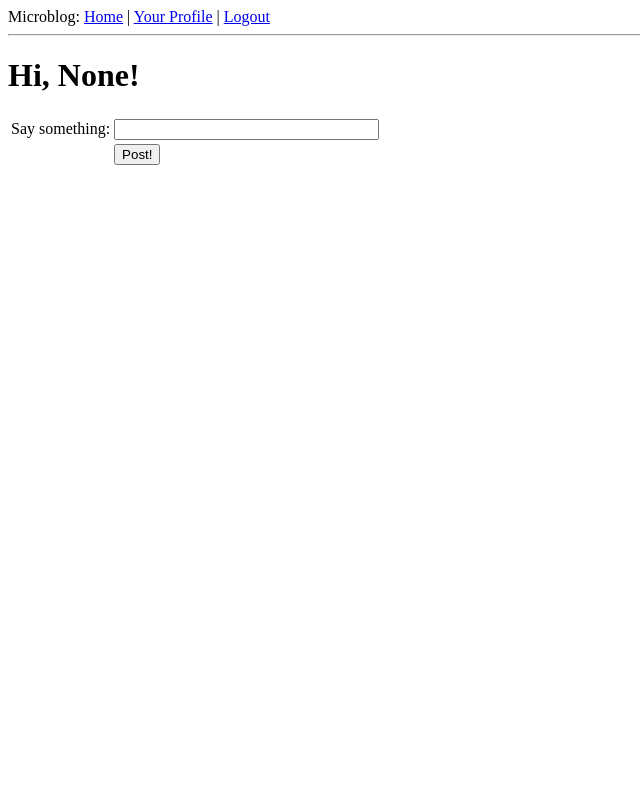
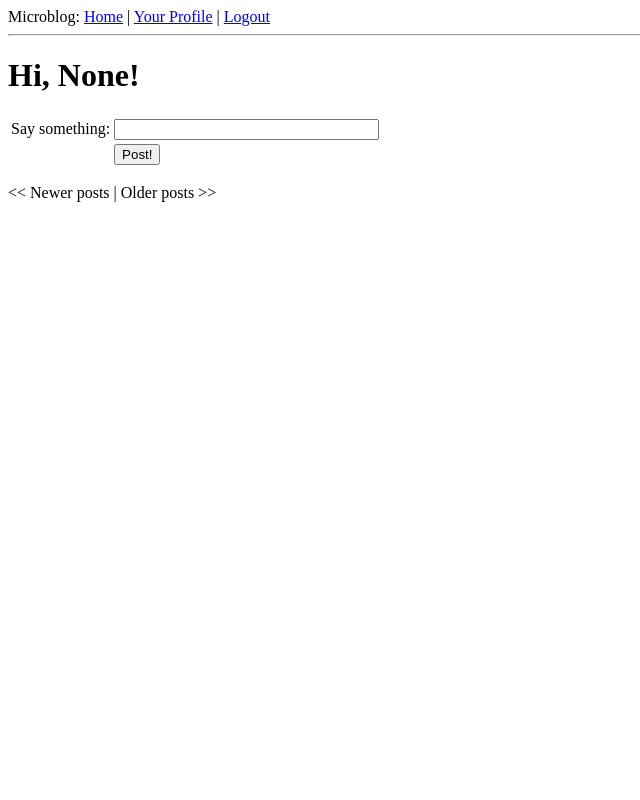
Before and after one commit to wangwangwar/Flask-Mega-Project, a Flask app: page / in a window 1280 px wide. Shown: the whole page, without its empty margins (0-640 px from the left). Run offline with Flask 2, Linux system fonts and the light colour scheme; a user stored in the database is signed in; data comes from the database, SQL or seed files in the repository; data that the repository does not hold is empty; parts of the project's set-up code (start-up, migrations or seed data) failed here and were passed over.

Commit message:
The Flask Mega-Tutorial, Part IX: Pagination
* In /index, we show followed users' posts.
* Add pagination functions. We can set the number of posts per page
in config.py: POSTS_PER_PAGE, default 3.
* Refine user profile page.

```diff
--- a/app/templates/index.html
+++ b/app/templates/index.html
@@ -22,8 +22,14 @@
 </form>
 
 
+{% for post in posts.items %}
+    {% include 'post.html' %}
+{% endfor %}
 
-{% for post in posts %}
-<div><p>{{post.author.nickname}} says: <b>{{post.body}}</b></p></div>
-{% endfor %}
+{% if posts.has_prev %}
+<a href="{{ url_for('index', page=posts.prev_num) }}">
+    << Newer posts</a>{% else %}<< Newer posts{% endif %} |
+{% if posts.has_next %}
+<a href="{{ url_for('index', page=posts.next_num ) }}">
+    Older posts >></a>{% else %}Older posts >>{% endif %}
 {% endblock %}
--- a/app/views.py
+++ b/app/views.py
@@ -6,6 +6,7 @@
 from app import app, db, lm, oid
 from app.forms import LoginForm, EditForm, PostForm
 from app.models import User, ROLE_ADMIN, ROLE_USER, Post
+from config import POSTS_PER_PAGE
 
 
 @app.before_request
@@ -19,8 +20,9 @@
 
 @app.route('/', methods=['GET', 'POST'])
 @app.route('/index', methods=['GET', 'POST'])
+@app.route('/index/<int:page>', methods=['GET', 'POST'])
 @login_required
-def index():
+def index(page=1):
     form = PostForm()
     if form.validate_on_submit():
         post = Post(body=form.post.data,
@@ -30,7 +32,8 @@
         db.session.commit()
         flash('Your post is now live!')
         return redirect(url_for('index'))
-    posts = g.user.followed_posts().all()
+    posts = (g.user.followed_posts().
+             paginate(page, POSTS_PER_PAGE, False))
     return render_template('index.html',
                            title='Home',
                            form=form,
@@ -94,16 +97,14 @@
 
 
 @app.route('/user/<nickname>')
+@app.route('/user/<nickname>/<int:page>')
 @login_required
-def user(nickname):
+def user(nickname, page=1):
     user = User.query.filter_by(nickname=nickname).first()
     if user is None:
         flash('User ' + nickname + ' not found.')
         return redirect(url_for('index'))
-    posts = [
-        {'author': user, 'body': 'Test post #1'},
-        {'author': user, 'body': 'Test post #2'},
-    ]
+    posts = user.posts.paginate(page, POSTS_PER_PAGE, False)
     return render_template('user.html',
                            user=user,
                            posts=posts)
--- a/config.py
+++ b/config.py
@@ -18,6 +18,8 @@
 MAIL_PORT = 25
 MAIL_USERNAME = None
 MAIL_PASSWORD = None
-
 # administrator list
 ADMINS = ['user@localhost']
+
+# pagination
+POSTS_PER_PAGE = 3
```
Also changed, not shown: app/templates/user.html (+8 -1 lines).
